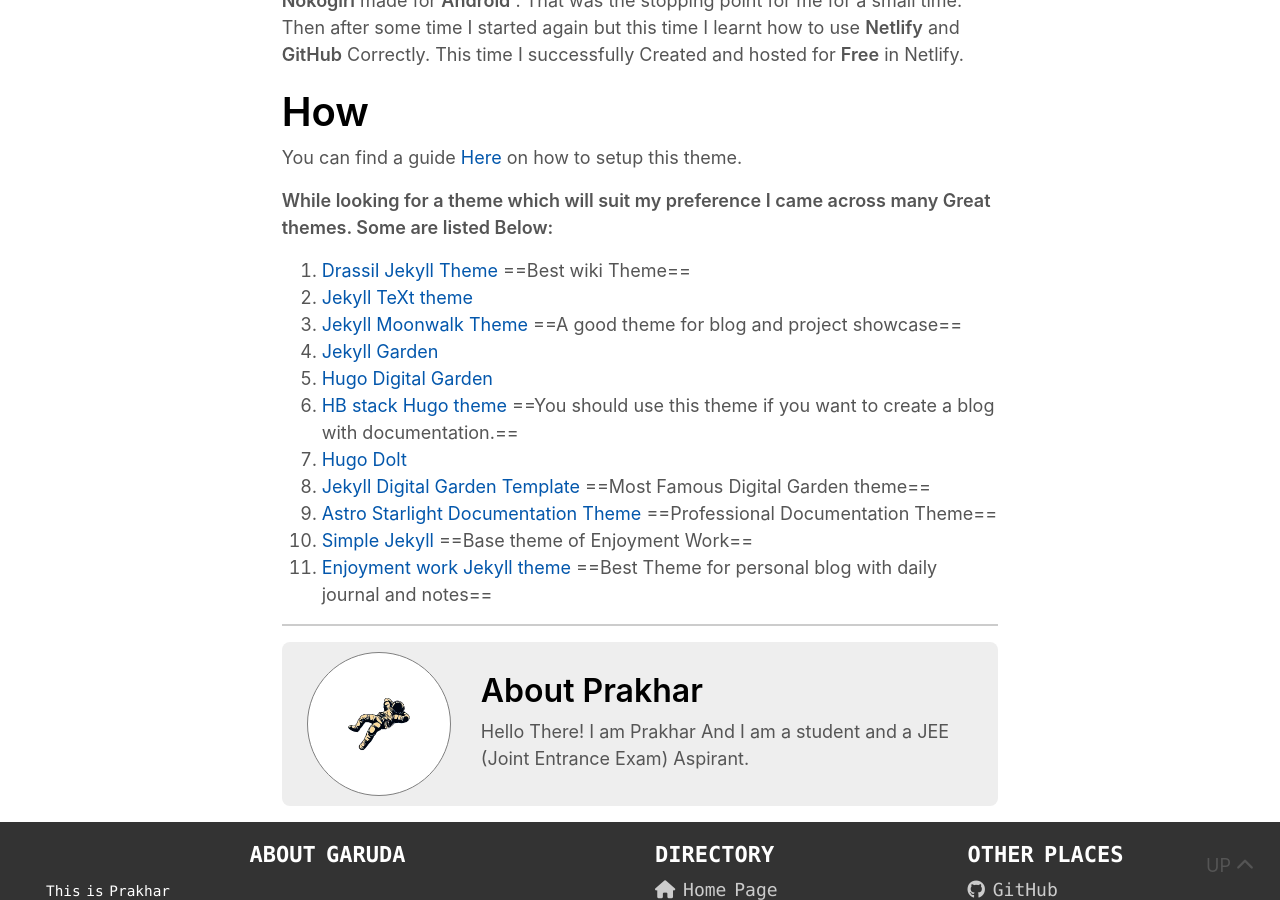
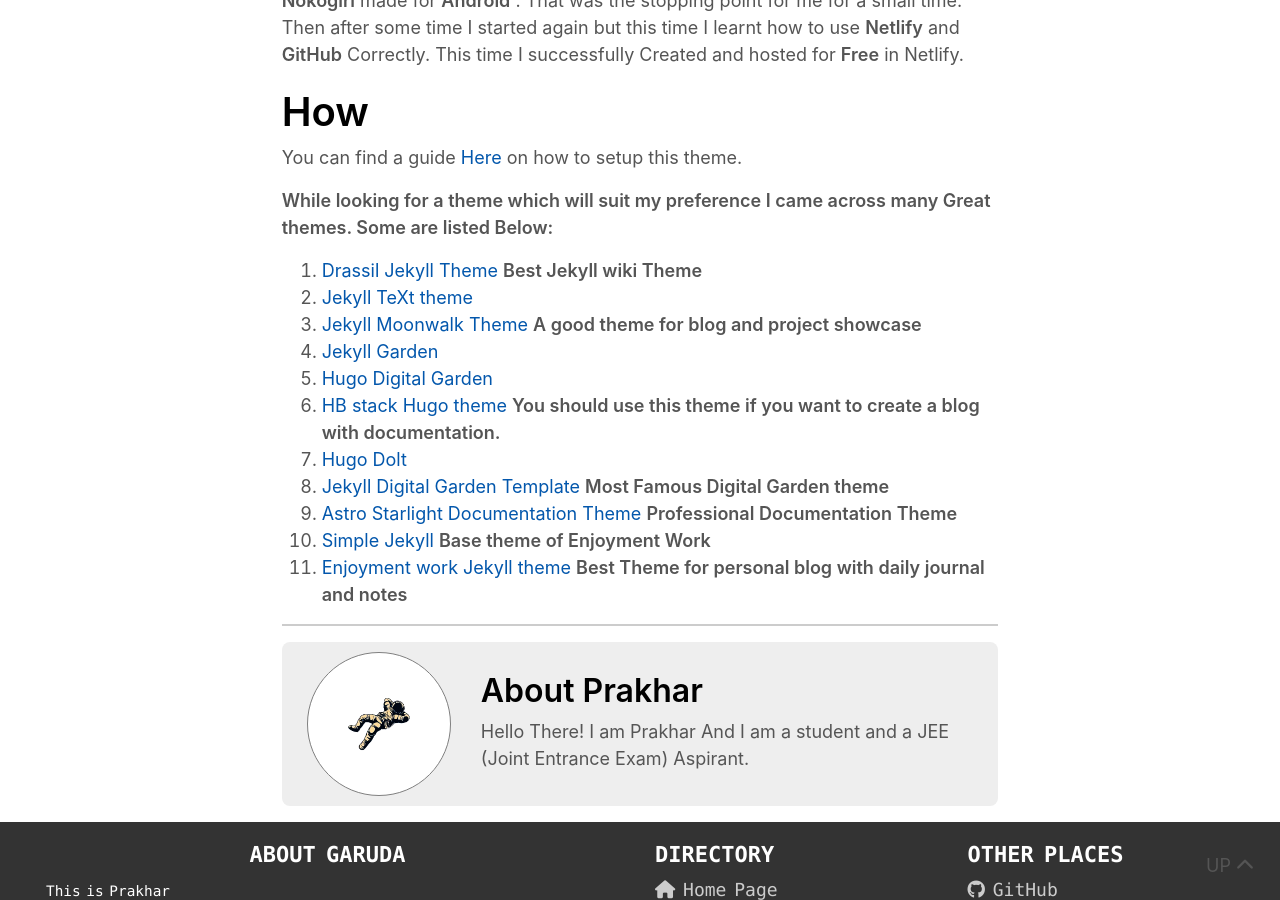
Before and after one commit to stardoom4/blog, a Jekyll site: the page built from _posts/2023-08-12-Why-and-how-I-created-this-site.md, in a window 1280 px wide and 900 px high, scrolled down 1415 px. Built offline with Jekyll 4.4.1, drawn with Linux system fonts in a browser that asks for light colours; nearby versions of some CDN libraries; the table of contents is made by our own code.

Commit message:
Update 2023-08-12-Why-and-how-I-created-this-site.md

```diff
--- a/_posts/2023-08-12-Why-and-how-I-created-this-site.md
+++ b/_posts/2023-08-12-Why-and-how-I-created-this-site.md
@@ -20,15 +20,15 @@ As I am a person who don't talk about his problems and thoughts to his father ,
 You can find a guide [Here](https://enjoyment-work.netlify.app/posts/how-to-setup-enjoyment-work) on how to setup this theme.
 
 **While looking for a theme which will suit my preference I came across many Great themes. Some are listed Below:**
-1. [Drassil Jekyll Theme](https://github.com/Drassil/git-wiki-theme) ==Best wiki Theme==
+1. [Drassil Jekyll Theme](https://github.com/Drassil/git-wiki-theme) **Best Jekyll wiki Theme**
 2. [Jekyll TeXt theme](https://github.com/kitian616/jekyll-TeXt-theme)
-3. [Jekyll Moonwalk Theme](https://github.com/abhinavs/moonwalk) ==A good theme for blog and project showcase==
+3. [Jekyll Moonwalk Theme](https://github.com/abhinavs/moonwalk) **A good theme for blog and project showcase**
 4. [Jekyll Garden](https://github.com/Jekyll-Garden/jekyll-garden.github.io)
 5. [Hugo Digital Garden](https://github.com/apvarun/digital-garden-hugo-theme)
-6. [HB stack Hugo theme](https://github.com/hbstack/theme) ==You should use this theme if you want to create a blog with documentation.==
+6. [HB stack Hugo theme](https://github.com/hbstack/theme) **You should use this theme if you want to create a blog with documentation.**
 7. [Hugo Dolt](https://github.com/HEIGE-PCloud/DoIt)
-8. [Jekyll Digital Garden Template ](https://github.com/maximevaillancourt/digital-garden-jekyll-template) ==Most Famous Digital Garden theme==
-9. [Astro Starlight Documentation Theme](https://github.com/withastro/starlight) ==Professional Documentation Theme==
-10. [Simple Jekyll](https://github.com/raghudotcc/simply-jekyll) ==Base theme of Enjoyment Work==
-11. [Enjoyment work Jekyll theme](https://github.com/brennanbrown/enjoyment-work) ==Best Theme for personal blog with daily journal and notes==
+8. [Jekyll Digital Garden Template ](https://github.com/maximevaillancourt/digital-garden-jekyll-template) **Most Famous Digital Garden theme**
+9. [Astro Starlight Documentation Theme](https://github.com/withastro/starlight) **Professional Documentation Theme**
+10. [Simple Jekyll](https://github.com/raghudotcc/simply-jekyll) **Base theme of Enjoyment Work**
+11. [Enjoyment work Jekyll theme](https://github.com/brennanbrown/enjoyment-work) **Best Theme for personal blog with daily journal and notes**
 <hr>
```
